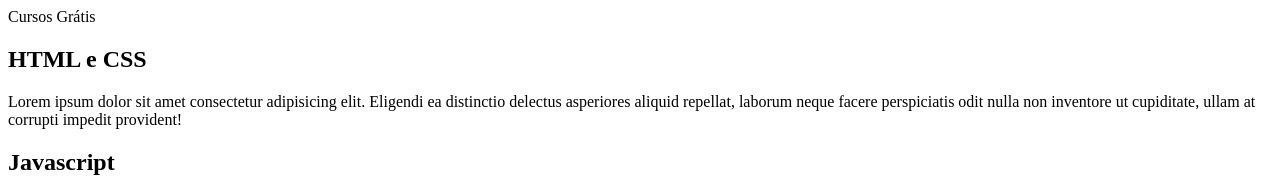
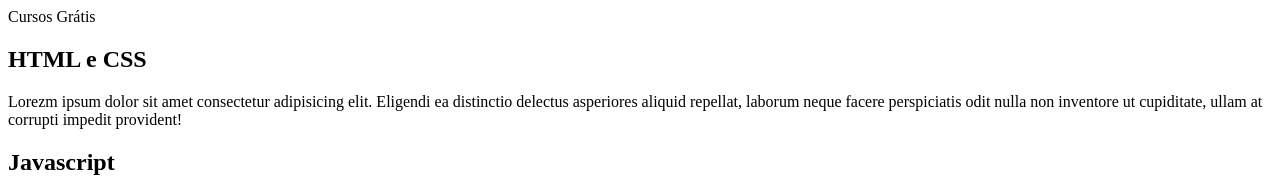
Before and after one commit to Pri-Sousa-Storck/exercicio-github-guanabaras2, a plain HTML site: page index.html in a window 1280 px wide. Shown: the top 183 px of the page. Drawn offline with Linux system fonts and the light colour scheme.

Commit message:
Update index.html

```diff
--- a/index.html
+++ b/index.html
@@ -13,7 +13,7 @@
     <main>
        <article>
            <h2>HTML e CSS</h2>
-           <p>Lorem ipsum dolor sit amet consectetur adipisicing elit. Eligendi ea distinctio delectus asperiores aliquid repellat, laborum neque facere perspiciatis odit nulla non inventore ut cupiditate, ullam at corrupti impedit provident!</p>
+           <p>Lorezm ipsum dolor sit amet consectetur adipisicing elit. Eligendi ea distinctio delectus asperiores aliquid repellat, laborum neque facere perspiciatis odit nulla non inventore ut cupiditate, ullam at corrupti impedit provident!</p>
        </article>
        <article>
            <h2>Javascript</h2>
```
